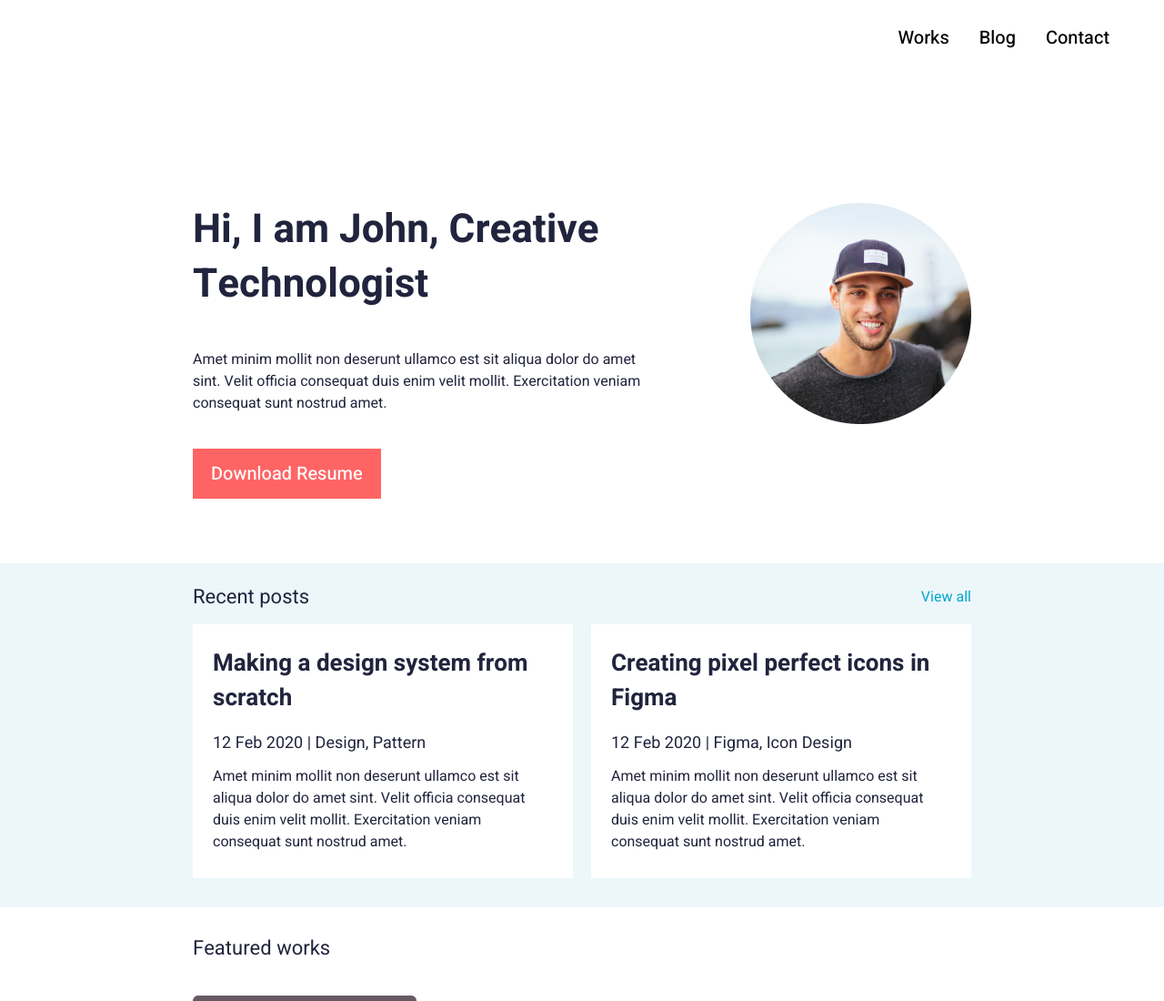
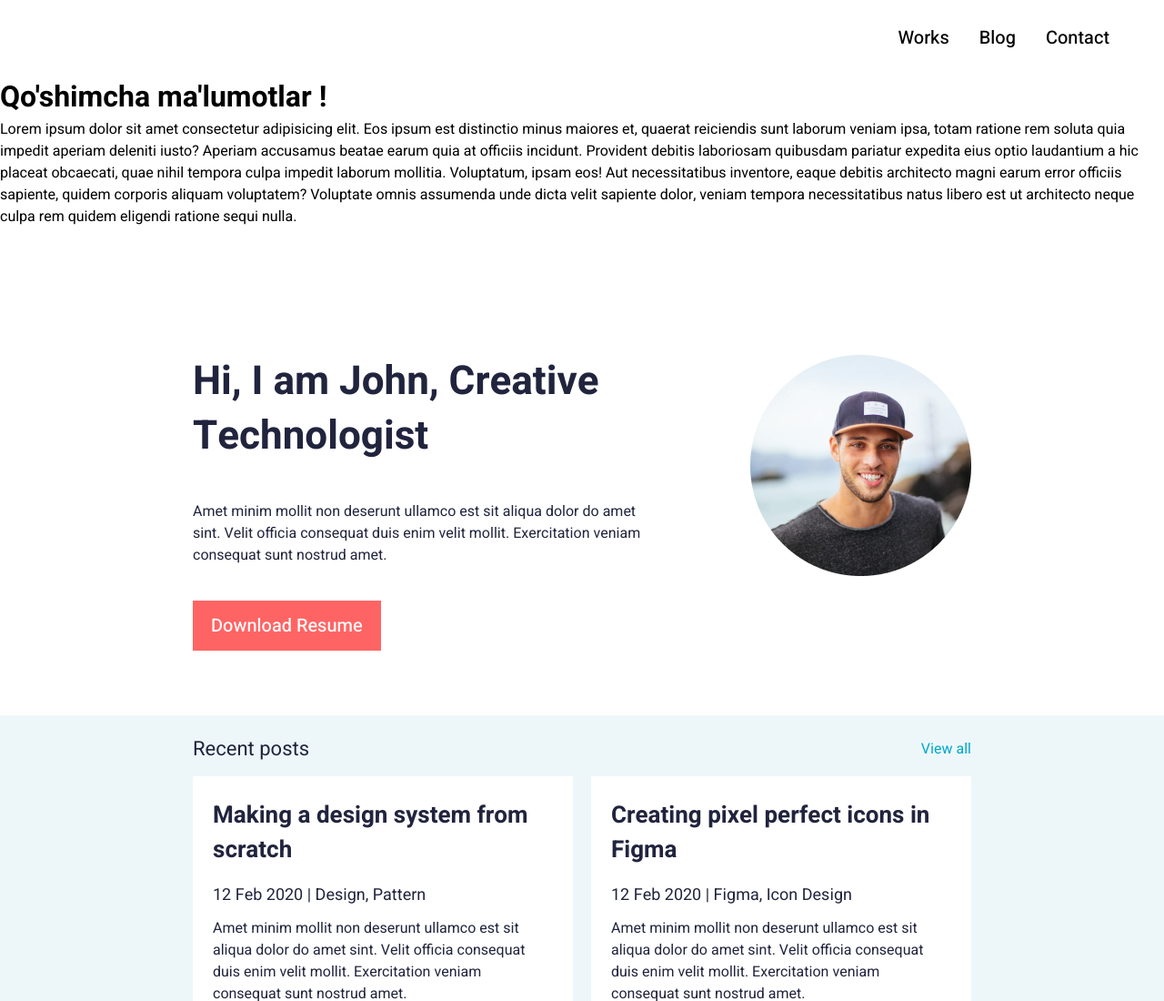
Before and after one commit to DevHikmat/John_Figma_with_H10, a plain HTML site: page index.html in a window 1280 px wide. Shown: the top 1100 px of the page at 91% size. Drawn offline with Linux system fonts and the light colour scheme.

Commit message:
h1 blan p element qo'shdim.

```diff
--- a/index.html
+++ b/index.html
@@ -24,6 +24,20 @@
           <i class="fa-solid fa-bars"></i>
         </div>
       </nav>
+      <h1>Qo'shimcha ma'lumotlar !</h1>
+      <p>
+        Lorem ipsum dolor sit amet consectetur adipisicing elit. Eos ipsum est
+        distinctio minus maiores et, quaerat reiciendis sunt laborum veniam
+        ipsa, totam ratione rem soluta quia impedit aperiam deleniti iusto?
+        Aperiam accusamus beatae earum quia at officiis incidunt. Provident
+        debitis laboriosam quibusdam pariatur expedita eius optio laudantium a
+        hic placeat obcaecati, quae nihil tempora culpa impedit laborum
+        mollitia. Voluptatum, ipsam eos! Aut necessitatibus inventore, eaque
+        debitis architecto magni earum error officiis sapiente, quidem corporis
+        aliquam voluptatem? Voluptate omnis assumenda unde dicta velit sapiente
+        dolor, veniam tempora necessitatibus natus libero est ut architecto
+        neque culpa rem quidem eligendi ratione sequi nulla.
+      </p>
       <div class="container">
         <div class="parent">
           <div class="parent-item">
```
